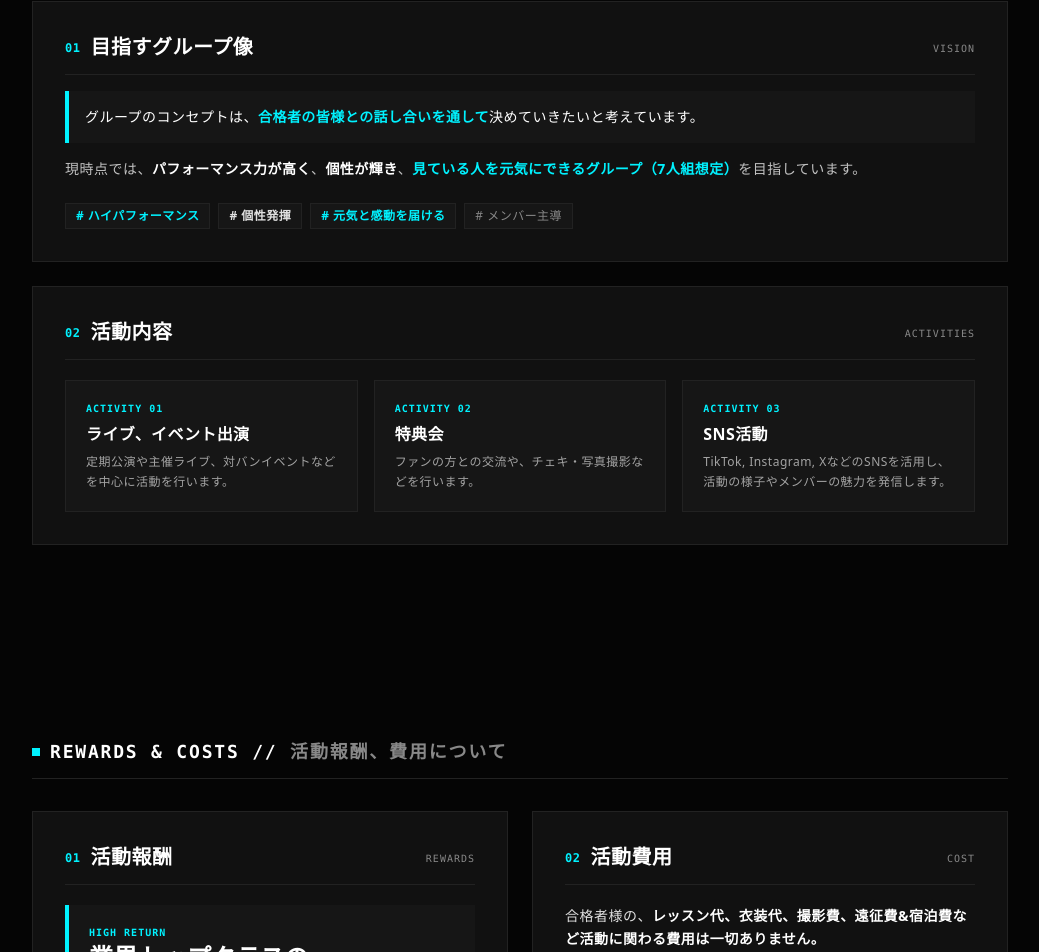
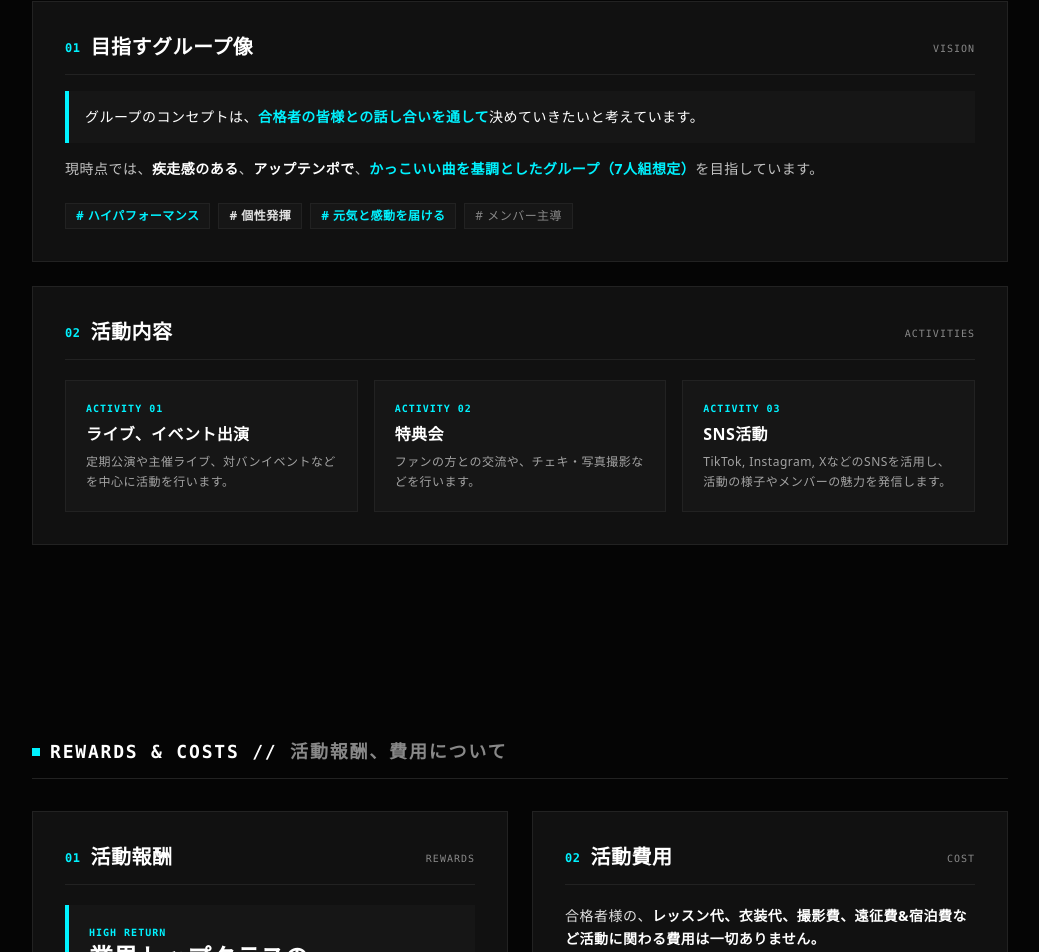
Before and after one commit to ir08-create/irize-production-audition, a React (Vite) app: page / in a window 1280 px wide. Shown: the part 1239-2191 px from the top of the page, without its empty margins (120-1159 px from the left). Built offline with nearby package versions, Linux system fonts and the light colour scheme.

Commit message:
Update ConceptSection.tsx

```diff
--- a/src/components/ConceptSection.tsx
+++ b/src/components/ConceptSection.tsx
@@ -33,7 +33,7 @@ export const ConceptSection: React.FC = () => {
                 グループのコンセプトは、<span className="text-[#00f2ff] font-bold">合格者の皆様との話し合いを通して</span>決めていきたいと考えています。
               </p>
               <p className="text-[#e0e0e0]/85 text-xs sm:text-sm">
-                現時点では、<strong className="text-white font-bold">パフォーマンス力が高く</strong>、<strong className="text-white font-bold">個性が輝き</strong>、<strong className="text-[#00f2ff] font-bold">見ている人を元気にできるグループ（7人組想定）</strong>を目指しています。
+                現時点では、<strong className="text-white font-bold">疾走感のある</strong>、<strong className="text-white font-bold">アップテンポで</strong>、<strong className="text-[#00f2ff] font-bold">かっこいい曲を基調としたグループ（7人組想定）</strong>を目指しています。
               </p>
               <div className="pt-2 flex flex-wrap gap-1.5 sm:gap-2 text-[11px] sm:text-xs">
                 <span className="px-2.5 py-1 bg-[#161616] border border-[#222222] text-[#00f2ff] font-semibold">
```
